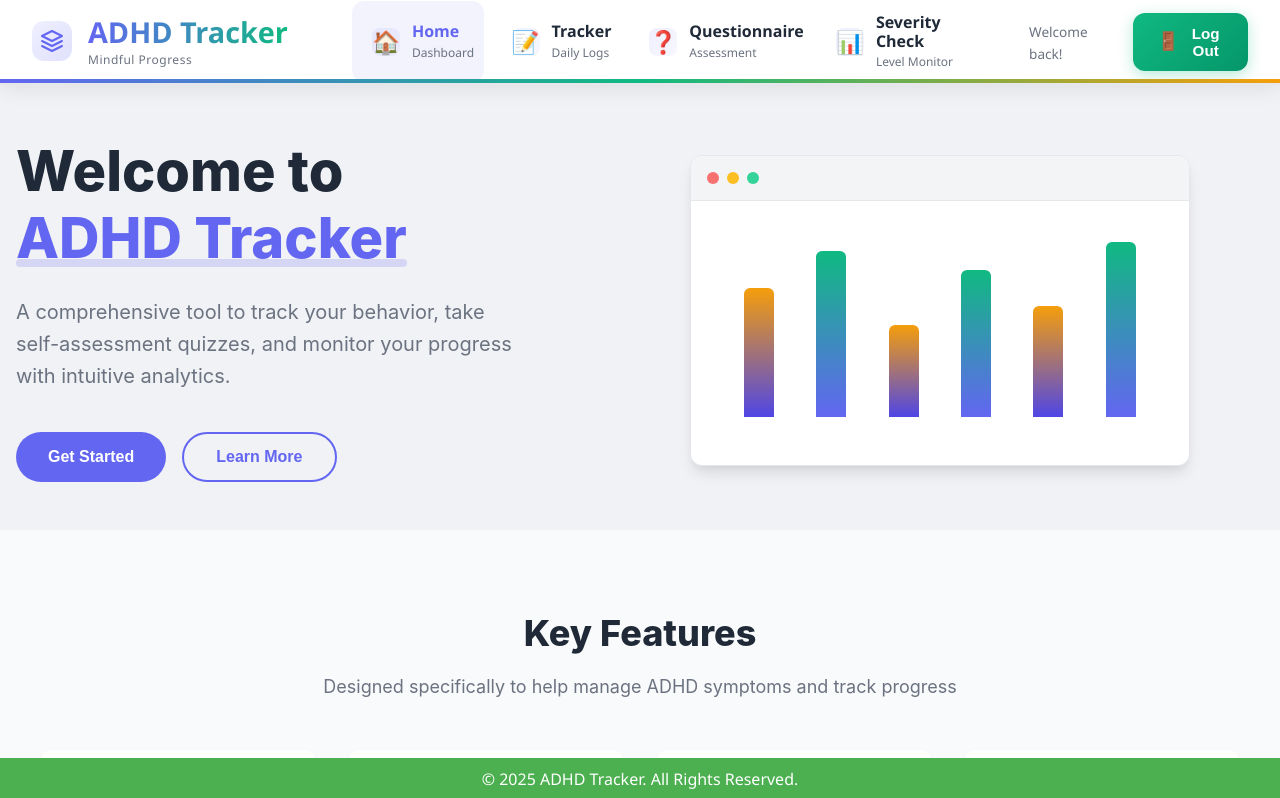
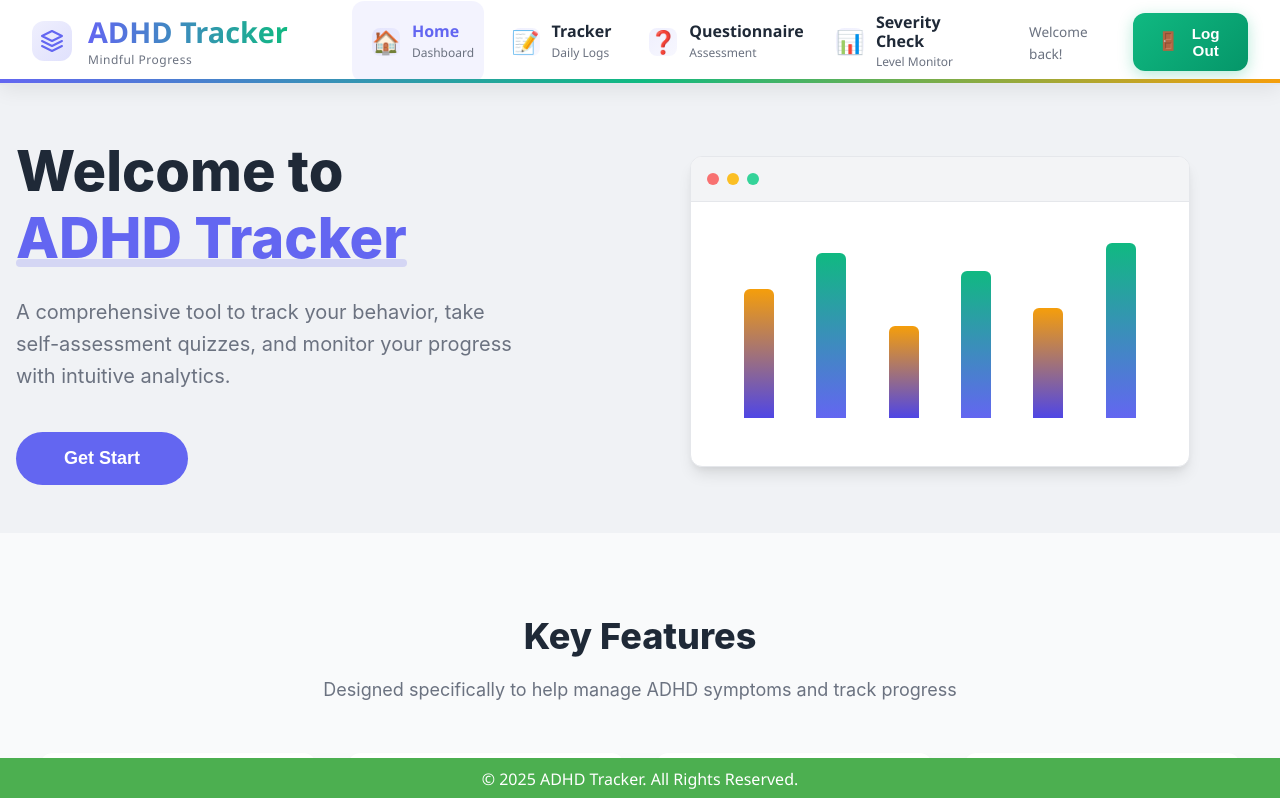
Before and after one commit to Itsmaniiii/adhd-fyp, a React (Create React App) app in the folder Frontend/: page / in a window 1280 px wide. Shown: the top 798 px of the page. Built offline with nearby package versions, Linux system fonts and the light colour scheme; sample sign-in values are in the browser's storage.

Commit message:
Update Start Trial button to navigate to questionnaire

```diff
--- a/Frontend/src/Pages/Home.jsx
+++ b/Frontend/src/Pages/Home.jsx
@@ -1,7 +1,8 @@
 import React from "react";
-
+import { useNavigate } from "react-router-dom";
 
 const Home = () => {
+  const navigate = useNavigate();
   return (
     <div className="home-container">
       {/* Hero Section */}
@@ -15,8 +16,11 @@
             and monitor your progress with intuitive analytics.
           </p>
           <div className="cta-buttons">
-            <button className="btn btn-primary">Get Started</button>
-            <button className="btn btn-secondary">Learn More</button>
+            <button
+              className="btn btn-primary btn-large"
+              onClick={() => navigate("/questionnaire")} >
+              Get Start
+            </button>
           </div>
         </div>
         <div className="hero-image">
@@ -156,8 +160,11 @@
       <section className="cta-section">
         <h2>Start Your ADHD Management Journey Today</h2>
         <p>Join thousands who have found structure and insight with our tracking tools.</p>
-        <button className="btn btn-primary btn-large">Start Free Trial</button>
-        <p className="cta-note">No credit card required • 14-day free trial</p>
+        <button
+           className="btn btn-primary btn-large"
+           onClick={() => navigate("/questionnaire")}>
+           Start Trial
+        </button>
       </section>
     </div>
   );
```
